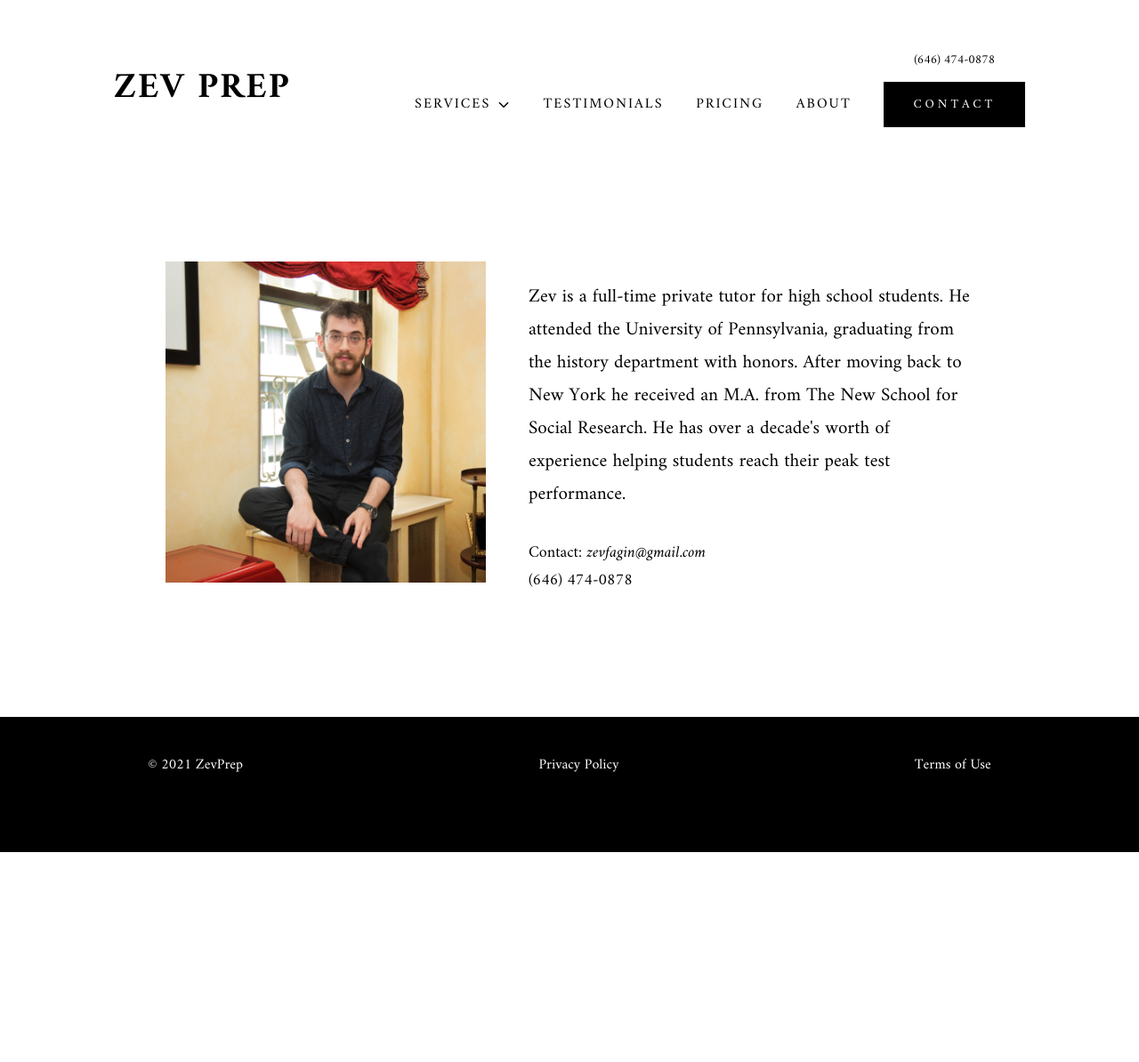
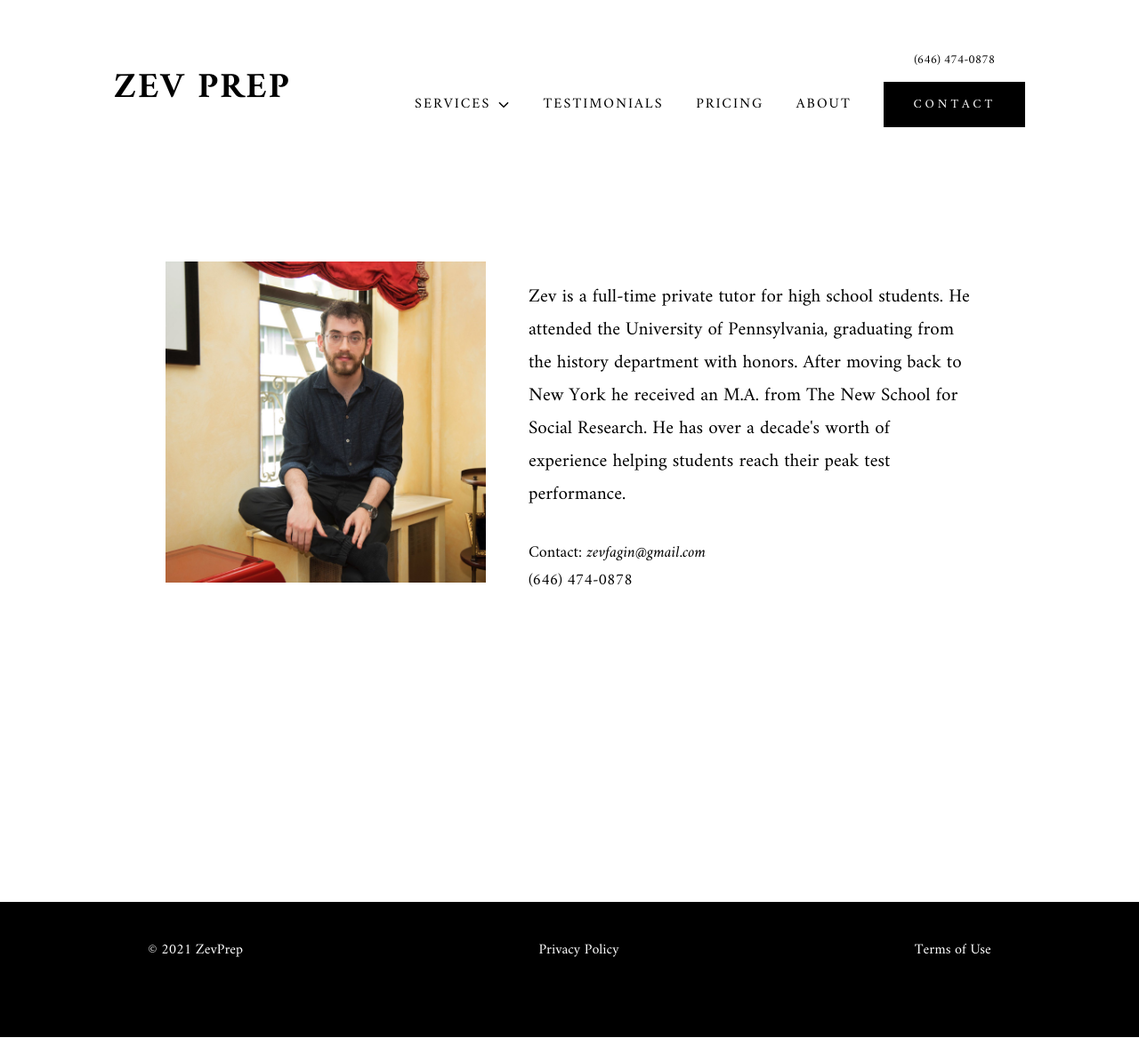
Before and after one commit to aaronzomback/zevprep, a Jekyll site: the page built from about.html, in a window 1280 px wide. Shown: the whole page at 89% size. Built offline with Jekyll 4.4.1, drawn with Linux system fonts in a browser that asks for light colours; nearby versions of some CDN libraries.

Commit message:
new mobile meta

```diff
--- a/_layouts/default.html
+++ b/_layouts/default.html
@@ -4,7 +4,7 @@
   <head>
     <meta charset="utf-8">
     <title>ZevPrep, SAT/ACT test prep</title>
-    <meta name="viewport" content="width=device-width, initial-scale=0.6">
+    <meta name="viewport" content="width=device-width>
     <meta name="keywords" content="SAT, ACT, Tutor, Tutoring, NYC">
     <meta name="description" content="ZevPrep, an SAT/ACT peak performance tutoring service">
     <script src="https://www.google.com/recaptcha/api.js?render=6LcC_Z8aAAAAANYSO8jnyx10bI3e1kPjP3zy6dw2"></script>
--- a/_sass/_about.scss
+++ b/_sass/_about.scss
@@ -12,14 +12,7 @@
   justify-content: center;
   margin-top: 120px;
   align-items:flex-start;
-
-  h3 {
-    margin: 0;
-  }
-
-  h5 {
-    margin:0;
-  }
+  height: 600px;
 }
 
 
```
